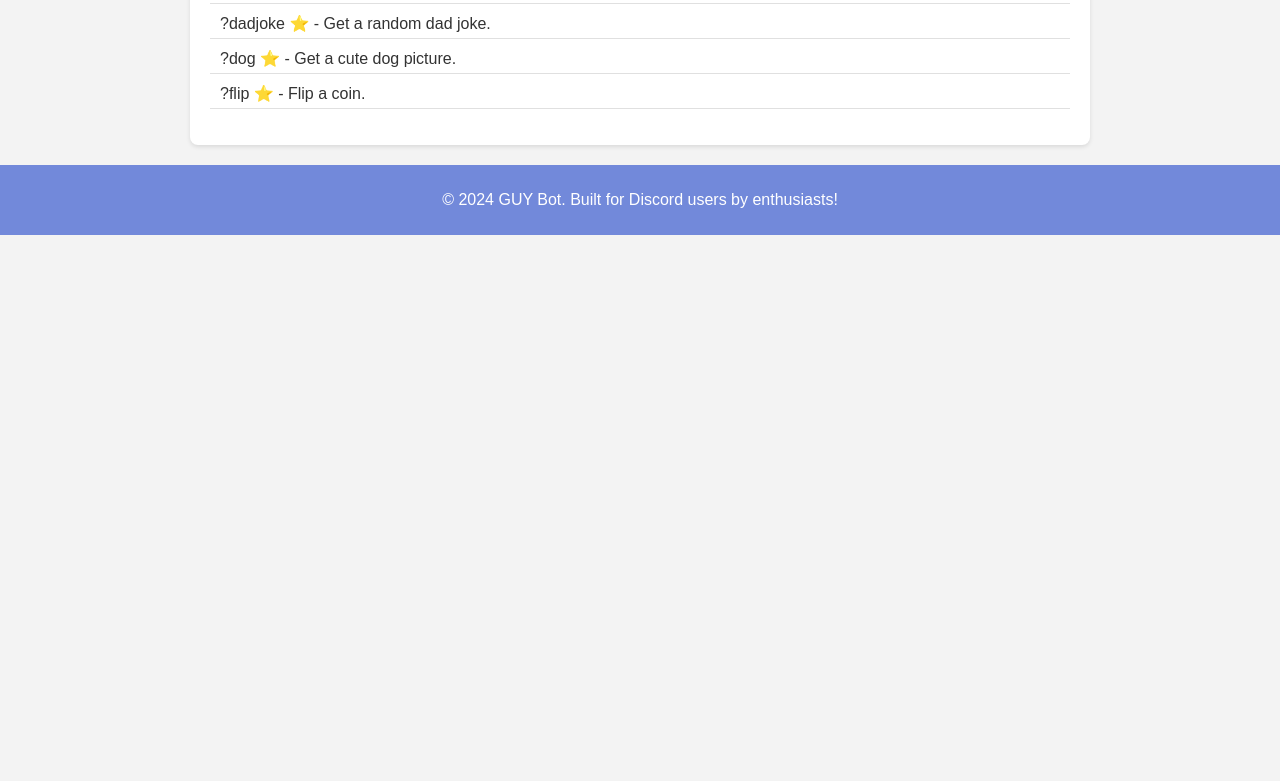
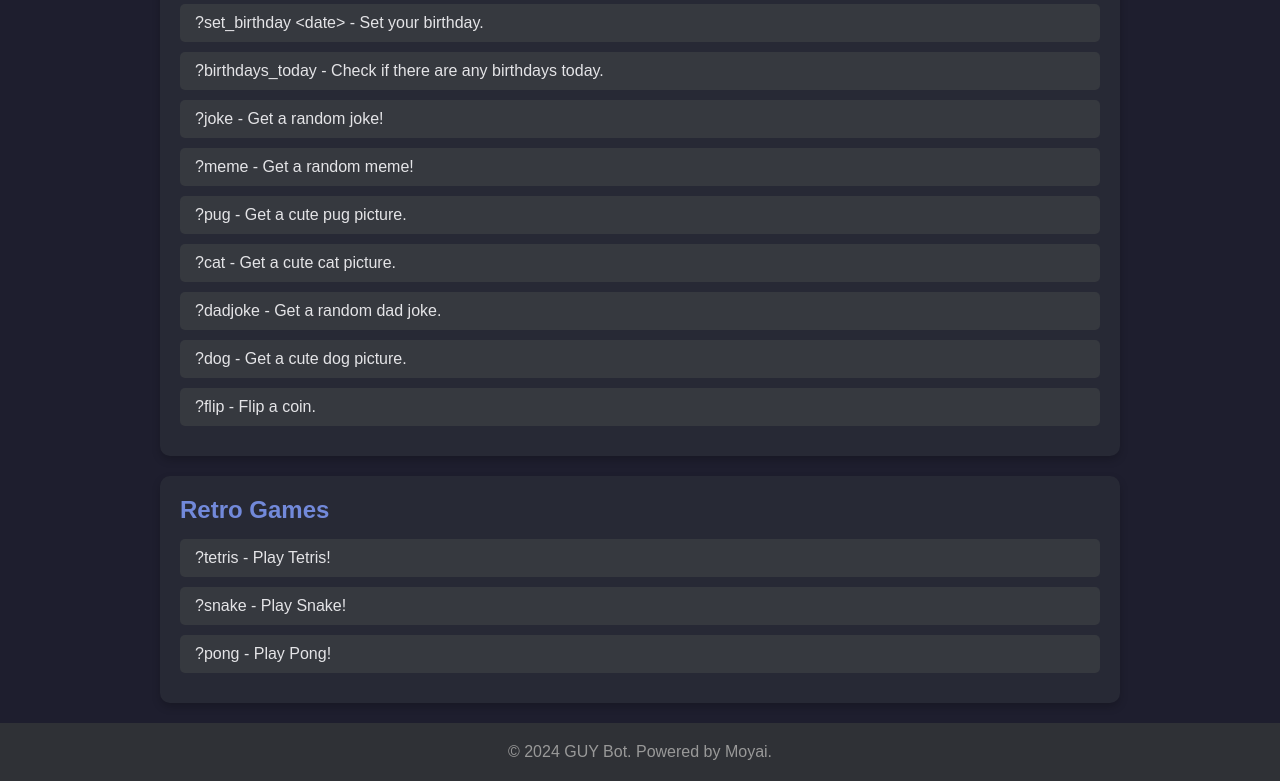
Before and after one commit to funsparktv-ai/GUY, a plain HTML site: page index.html in a window 1280 px wide. Shown: the part 1341-2122 px from the top of the page. Before the commit the page ends 1576 px from the top, so only its background shows below. Drawn offline with Linux system fonts and the light colour scheme.

Commit message:
Update index.html

```diff
--- a/index.html
+++ b/index.html
@@ -5,76 +5,109 @@
     <meta name="viewport" content="width=device-width, initial-scale=1.0">
     <title>GUY Bot Commands</title>
     <style>
-        body {
-            font-family: Arial, sans-serif;
-            background-color: #f3f3f3;
+        /* General Reset and Fonts */
+        * {
             margin: 0;
             padding: 0;
-            color: #333;
+            box-sizing: border-box;
         }
+        body {
+            font-family: 'Arial', sans-serif;
+            background-color: #1e1e2e;
+            color: #e4e4e7;
+            margin: 0;
+            padding: 0;
+        }
+        /* Header Section */
         header {
-            background-color: #7289da;
-            color: white;
-            padding: 10px;
+            background-color: #2f3136;
+            color: #ffffff;
+            padding: 20px 0;
             text-align: center;
         }
+        header img {
+            width: 80px;
+            height: 80px;
+            border-radius: 50%;
+            margin-bottom: 10px;
+        }
+        header h1 {
+            font-size: 2rem;
+            font-weight: bold;
+        }
+        header p {
+            font-size: 1rem;
+            opacity: 0.8;
+        }
+        /* Content Styling */
         .content {
+            max-width: 1000px;
             margin: 20px auto;
-            max-width: 900px;
+            padding: 0 20px;
         }
         section {
-            background-color: white;
-            border-radius: 8px;
-            box-shadow: 0 2px 4px rgba(0, 0, 0, 0.1);
+            background-color: #272935;
+            border-radius: 10px;
             margin: 20px 0;
             padding: 20px;
+            box-shadow: 0 4px 8px rgba(0, 0, 0, 0.2);
         }
         section h2 {
             color: #7289da;
-            margin-top: 0;
+            margin-bottom: 15px;
+            font-size: 1.5rem;
         }
         ul {
             list-style: none;
             padding: 0;
         }
         li {
-            margin: 5px 0;
-            padding: 5px 10px;
-            border-bottom: 1px solid #e0e0e0;
+            margin: 10px 0;
+            padding: 10px 15px;
+            background-color: #36393f;
+            border-radius: 5px;
+            color: #e4e4e7;
+            font-size: 1rem;
+            display: flex;
+            align-items: center;
         }
-        .star {
-            color: #FFD700;
+        li:hover {
+            background-color: #42464d;
+        }
+        li span {
+            margin-right: 10px;
+            color: #ffd700;
         }
         footer {
             text-align: center;
+            color: #999;
             margin-top: 20px;
-            padding: 10px 0;
-            color: #888;
-            background-color: #7289da;
-            color: white;
+            padding: 20px;
+            background-color: #2f3136;
         }
     </style>
 </head>
 <body>
     <header>
+        <img src="https://em-content.zobj.net/thumbs/240/twitter/322/moyai_1f5ff.png" alt="Bot Avatar">
         <h1>GUY Bot Commands</h1>
-        <p>Your friendly Discord bot commands, organized by category!</p>
+        <p>The ultimate Discord bot commands, Moyai edition!</p>
     </header>
 
     <div class="content">
-        <!-- General Commands Section -->
+        <!-- General Commands -->
         <section>
             <h2>General Commands</h2>
             <ul>
-                <li>?ping - Check bot's latency.</li>
-                <li>?say &lt;message&gt; - Make the bot say something.</li>
-                <li>?avatar [member] - Get the avatar of a member.</li>
-                <li>?userinfo [member] <span class="star">⭐</span> - Get information about a member.</li>
-                <li>?serverinfo <span class="star">⭐</span> - Get information about the server.</li>
+                <li><span>⭐</span>?ping - Check bot's latency.</li>
+                <li><span>⭐</span>?say &lt;message&gt; - Make the bot say something.</li>
+                <li><span>⭐</span>?avatar [member] - Get the avatar of a member.</li>
+                <li>?userinfo [member] - Get information about a member.</li>
+                <li>?serverinfo - Get information about the server.</li>
             </ul>
         </section>
 
-        <!-- Moderation Commands Section -->
+        <!-- Moderation Commands -->
         <section>
             <h2>Moderation Commands</h2>
             <ul>
@@ -82,7 +115,6 @@
                 <li>?ban &lt;member&gt; [reason] - Ban a member from the server.</li>
                 <li>?unban &lt;username#discriminator&gt; - Unban a banned member.</li>
                 <li>?clear [amount] - Clear messages in the channel.</li>
-                <li>?purge [amount] <span class="star">⭐</span> - Purges a specified number of messages from the channel.</li>
                 <li>?warn [user] [reason] - Warn a user.</li>
                 <li>?clearwarnings [user] - Clear warnings of a user.</li>
                 <li>?mute [user] - Mute a user.</li>
@@ -90,9 +122,9 @@
             </ul>
         </section>
 
-        <!-- Fun Commands Section -->
+        <!-- Fun Commands -->
         <section>
-            <h2>Fun and Games Commands</h2>
+            <h2>Fun Commands</h2>
             <ul>
                 <li>?roll &lt;number&gt; - Roll a dice with the specified number of sides.</li>
                 <li>?e - Send a random 'E' gif.</li>
@@ -103,20 +135,27 @@
                 <li>?birthdays_today - Check if there are any birthdays today.</li>
                 <li>?joke - Get a random joke!</li>
                 <li>?meme - Get a random meme!</li>
-                <li>?pug <span class="star">⭐</span> - Get a cute pug picture.</li>
-                <li>?rps &lt;choice&gt; <span class="star">⭐</span> - Play rock, paper, scissors with the bot.</li>
-                <li>?cat <span class="star">⭐</span> - Get a cute cat picture.</li>
-                <li>?dadjoke <span class="star">⭐</span> - Get a random dad joke.</li>
-                <li>?dog <span class="star">⭐</span> - Get a cute dog picture.</li>
-                <li>?flip <span class="star">⭐</span> - Flip a coin.</li>
+                <li>?pug - Get a cute pug picture.</li>
+                <li>?cat - Get a cute cat picture.</li>
+                <li>?dadjoke - Get a random dad joke.</li>
+                <li>?dog - Get a cute dog picture.</li>
+                <li>?flip - Flip a coin.</li>
             </ul>
         </section>
 
-        <!-- Add other categories like Retro Games, Music, etc., in the same format -->
+        <!-- Retro Games Commands -->
+        <section>
+            <h2>Retro Games</h2>
+            <ul>
+                <li>?tetris - Play Tetris!</li>
+                <li>?snake - Play Snake!</li>
+                <li>?pong - Play Pong!</li>
+            </ul>
+        </section>
     </div>
 
     <footer>
-        <p>&copy; 2024 GUY Bot. Built for Discord users by enthusiasts!</p>
+        <p>&copy; 2024 GUY Bot. Powered by Moyai.</p>
     </footer>
 </body>
 </html>
```
